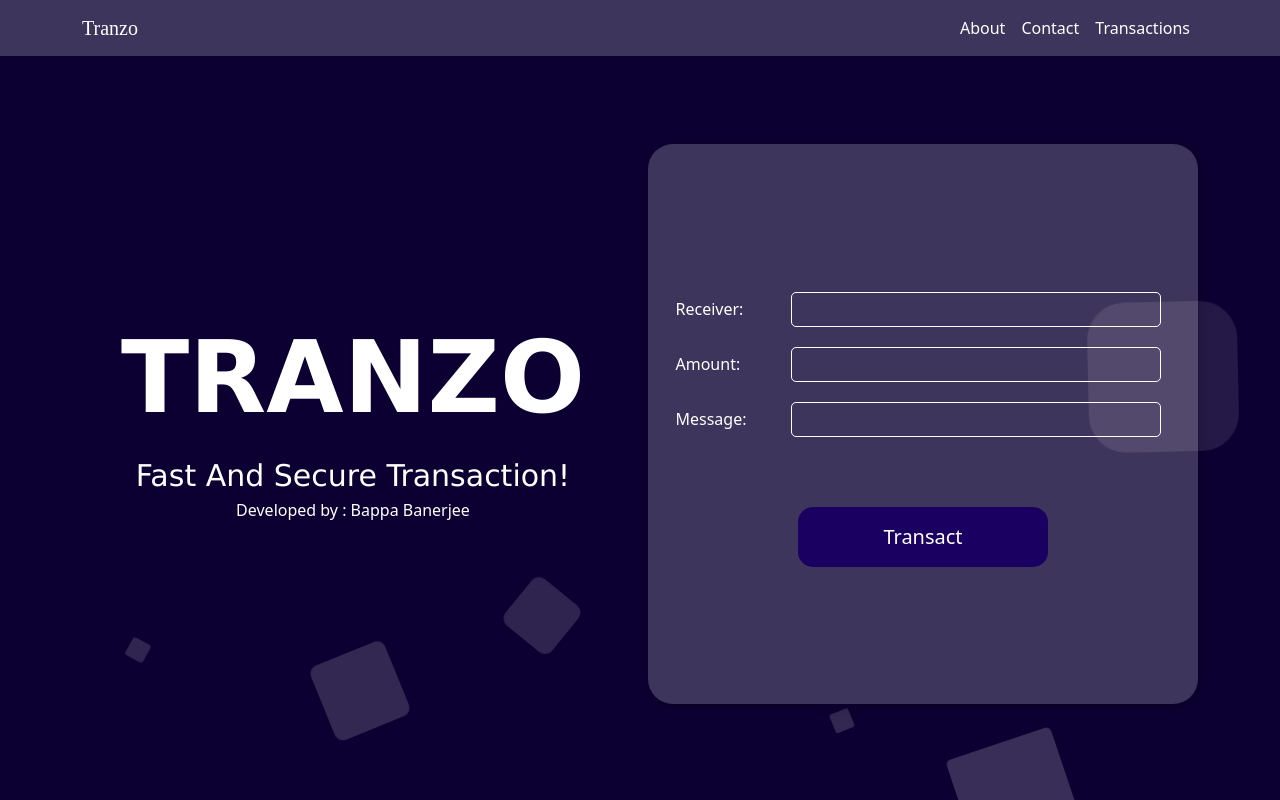
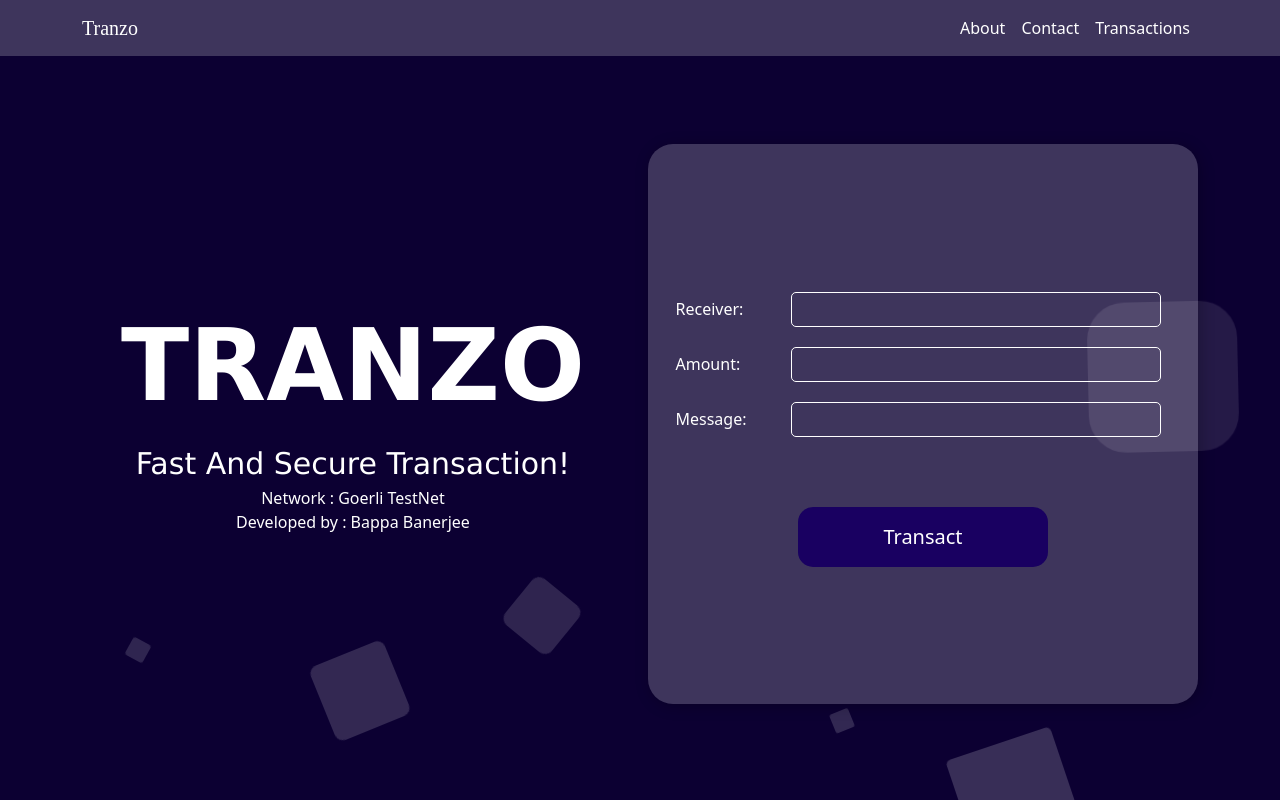
Before and after one commit to BappaBanerjee/tranzo_frontend, a React (Create React App) app: page / in a window 1280 px wide. Built offline with nearby package versions, Linux system fonts and the light colour scheme.

Commit message:
fixing wei issue

```diff
--- a/src/components/Transactions.jsx
+++ b/src/components/Transactions.jsx
@@ -2,6 +2,7 @@ import React, { useEffect, useState } from 'react';
 import { getAllTransaction } from '../contract/functions';
 import Table from 'react-bootstrap/Table';
 import './css/tranzo_transaction.css'
+import { ethers } from 'ethers';
 
 
 const Transactions = () => {
@@ -41,11 +42,12 @@ const Transactions = () => {
                                 {transactions.map((value) => {
                                     const blockTime = value.timestamp.toNumber();
                                     const time = new Date(blockTime * 1000);
+                                    const amount = ethers.utils.formatEther(value.amount);
                                     return (
                                         <tr className='transaction_details'>
                                             <td>{value.sender}</td>
                                             <td>{value.receiver}</td>
-                                            <td>{value.amount.toNumber()}</td>
+                                            <td>{amount} eth</td>
                                             <td>{value.message}</td>
                                             <td>{time.getDate() + '/' + (time.getMonth() + 1) + '/' + time.getFullYear()}</td>
                                         </tr>
--- a/src/components/TranzoForm.jsx
+++ b/src/components/TranzoForm.jsx
@@ -36,6 +36,7 @@ const TranzoForm = () => {
                 <div className="tranzo-heading">
                     <div className='tranzo_title'>Tranzo</div>
                     <div className='tranzo_subtitle'>Fast and secure Transaction!</div>
+                    <div className="network_name">Network : Goerli TestNet</div>
                     <div className='tranzo_'>Developed by : Bappa Banerjee</div>
                     <br></br>
                 </div>
```
